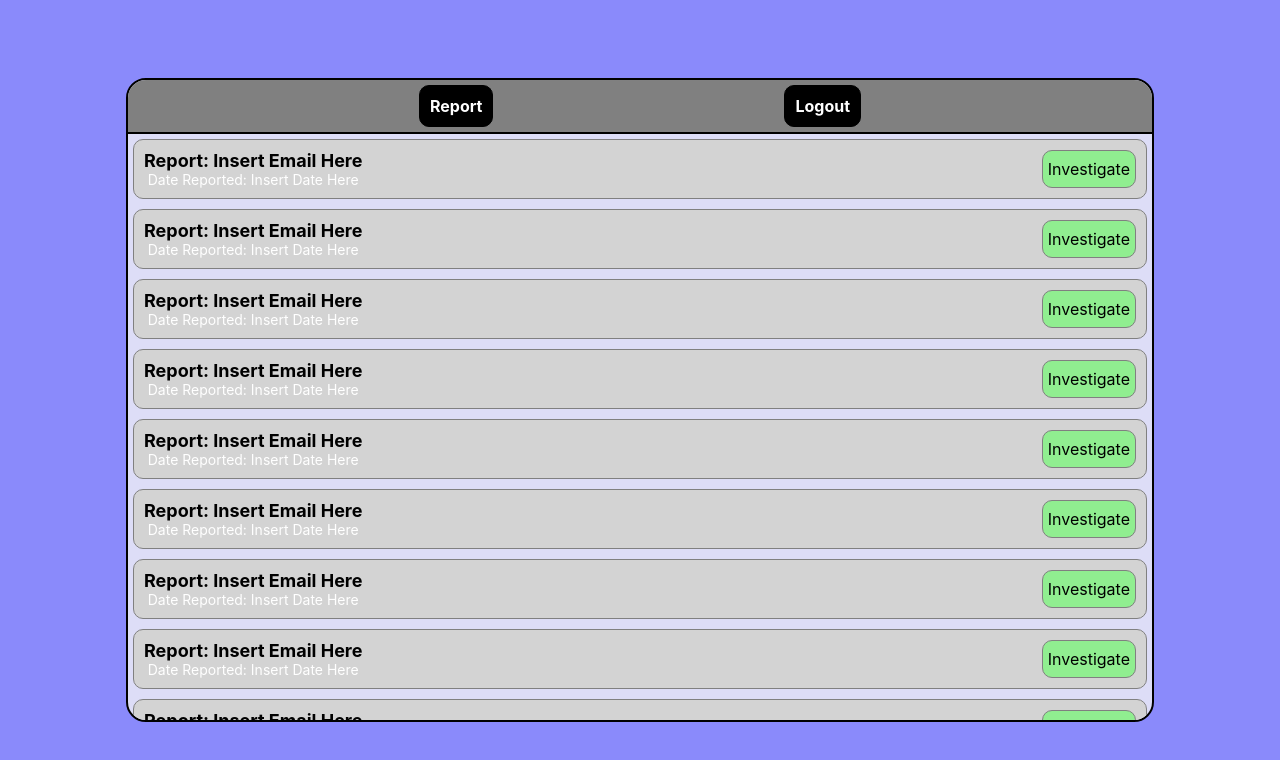
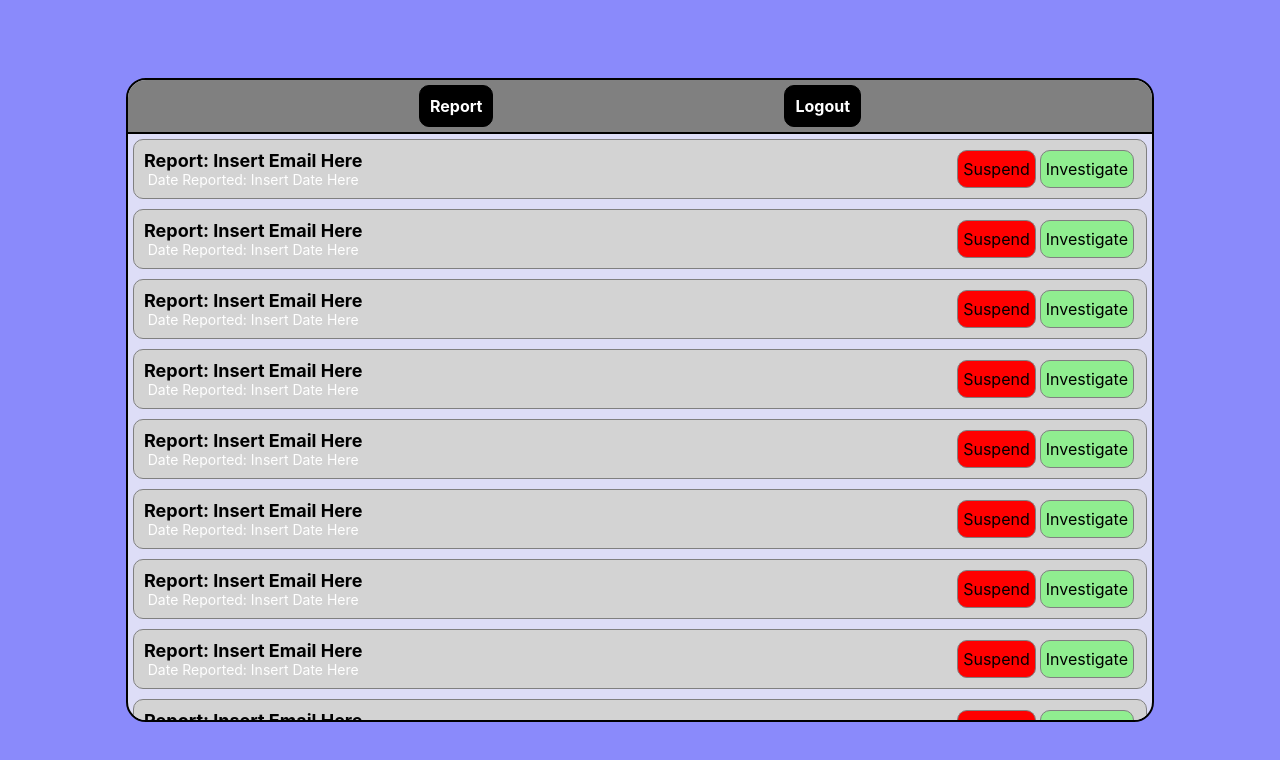
Before and after one commit to MohammedSaleh2001/KnowledgeKart, a React (Create React App) app in the folder front-end/: page /moderateview in a window 1280 px wide. Shown: the top 760 px of the page. Built offline with nearby package versions, Linux system fonts and the light colour scheme.

Commit message:
Added more styling and navigations for moderation buttons.

```diff
--- a/front-end/src/Components/Moderate/Moderate.css
+++ b/front-end/src/Components/Moderate/Moderate.css
@@ -46,10 +46,12 @@
   overflow-y: scroll;
 }
 #moderate_report_container #submit_button_div {
+  display: flex;
   padding: 10px;
 }
 #moderate_report_container #submit_button_div button {
-  width: 100%;
+  flex-grow: 1;
+  margin: 0px 2px 0px 2px;
   height: 30px;
   border: solid black 1px;
   border-radius: 10px;
@@ -109,14 +111,25 @@
   font-size: 14px;
   color: white;
 }
-#moderate_view_container #report_listings #report_instance_div #investigate_button {
+#moderate_view_container #report_listings #report_instance_div #action_buttons_div {
+  display: flex;
+  flex-direction: row;
+}
+#moderate_view_container #report_listings #report_instance_div #action_buttons_div div {
   display: flex;
   justify-content: center;
   align-items: center;
-  background-color: lightgreen;
+  margin: 0px 2px 0px 2px;
   padding: 5px;
   border: solid gray 1px;
   border-radius: 10px;
+  cursor: pointer;
+}
+#moderate_view_container #report_listings #report_instance_div #action_buttons_div #suspend_button {
+  background-color: red;
+}
+#moderate_view_container #report_listings #report_instance_div #action_buttons_div #investigate_button {
+  background-color: lightgreen;
 }
 
 /*# sourceMappingURL=Moderate.css.map */
--- a/front-end/src/Components/Moderate/Moderate.scss
+++ b/front-end/src/Components/Moderate/Moderate.scss
@@ -51,10 +51,12 @@
     }
 
     #submit_button_div {
+        display: flex;
         padding: 10px;
 
         button {
-            width: 100%;
+            flex-grow: 1;
+            margin: 0px 2px 0px 2px;
             height: 30px;
             border: solid black 1px;
             border-radius: 10px;
@@ -123,14 +125,28 @@
                 }
             }
 
-            #investigate_button {
+            #action_buttons_div {
                 display: flex;
-                justify-content: center;
-                align-items: center;
-                background-color: lightgreen;
-                padding: 5px;
-                border: solid gray 1px;
-                border-radius: 10px;
+                flex-direction: row;
+
+                div {
+                    display: flex;
+                    justify-content: center;
+                    align-items: center;
+                    margin: 0px 2px 0px 2px;;
+                    padding: 5px;
+                    border: solid gray 1px;
+                    border-radius: 10px;
+                    cursor: pointer;
+                }
+
+                #suspend_button {
+                    background-color: red;
+                }
+
+                #investigate_button {
+                    background-color: lightgreen;
+                }
             }
         }
     }
--- a/front-end/src/Components/Moderate/ModerateReport.jsx
+++ b/front-end/src/Components/Moderate/ModerateReport.jsx
@@ -28,6 +28,9 @@ function ModerateReport() {
                 <textarea placeholder="Type Your Rationale..." />
             </div>
             <div id="submit_button_div">
+                <button onClick={() => {
+                    navigate(`/viewprofile/${email}`)
+                }}>Cancel</button>
                 <button onClick={handleSubmit}>Submit</button>
             </div>
         </div>
--- a/front-end/src/Components/Moderate/ReportInstance.jsx
+++ b/front-end/src/Components/Moderate/ReportInstance.jsx
@@ -11,8 +11,13 @@ function ReportInstance() {
                     Date Reported: Insert Date Here
                 </div>
             </div>
-            <div id="investigate_button">
-                Investigate
+            <div id="action_buttons_div">
+                <div id="suspend_button">
+                    Suspend
+                </div>
+                <div id="investigate_button">
+                    Investigate
+                </div>
             </div>
         </div>
     )
--- a/front-end/src/Components/Profile/Profile.css
+++ b/front-end/src/Components/Profile/Profile.css
@@ -69,6 +69,7 @@
   margin: 2px;
   border: solid black 1px;
   border-radius: 5px;
+  cursor: pointer;
 }
 #view_profile_container #view_profile_mid #view_profile_mid_right {
   display: flex;
--- a/front-end/src/Components/Profile/Profile.scss
+++ b/front-end/src/Components/Profile/Profile.scss
@@ -75,6 +75,7 @@
                     margin: 2px;
                     border: solid black 1px;
                     border-radius: 5px;
+                    cursor: pointer;
                 }
             }
         }
--- a/front-end/src/Components/Profile/ViewProfile.jsx
+++ b/front-end/src/Components/Profile/ViewProfile.jsx
@@ -213,7 +213,9 @@ function ViewProfile() {
                             <div id="view_profile_chat_button" onClick={handleChatInitiation}>
                                 Chat
                             </div>
-                            <div id="view_profile_report_button">
+                            <div id="view_profile_report_button" onClick={() => {
+                                navigate(`/moderatereport/${email}`)
+                            }}>
                                 Report
                             </div>
                         </div>
```
Also changed, not shown: 2 other files (tests, documents, lock files or other folders).
